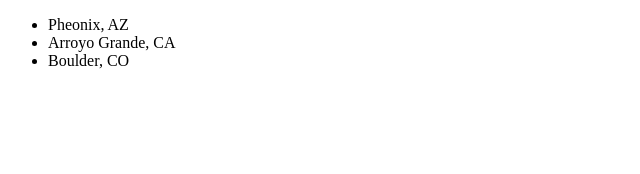
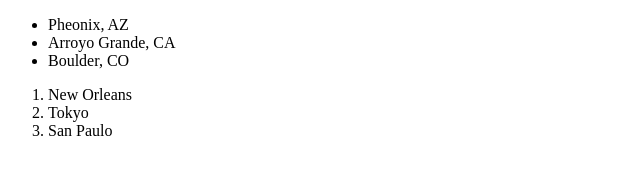
Before and after one commit to MickeyJ/html-exercise, a plain HTML site: page index.html in a window 1280 px wide. Shown: the whole page, without its empty margins (0-640 px from the left). Drawn offline with Linux system fonts and the light colour scheme.

Commit message:
add list of places to visit

```diff
--- a/index.html
+++ b/index.html
@@ -12,5 +12,11 @@
     <li>Boulder, CO</li>
   </ul>
 
+  <ol>
+    <li>New Orleans</li>
+    <li>Tokyo</li>
+    <li>San Paulo</li>
+  </ol>
+
 </body>
 </html>
```
